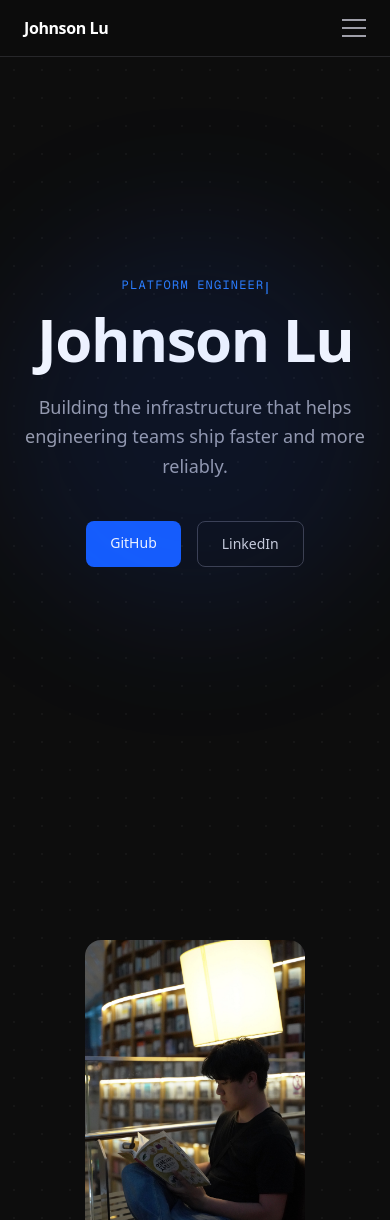
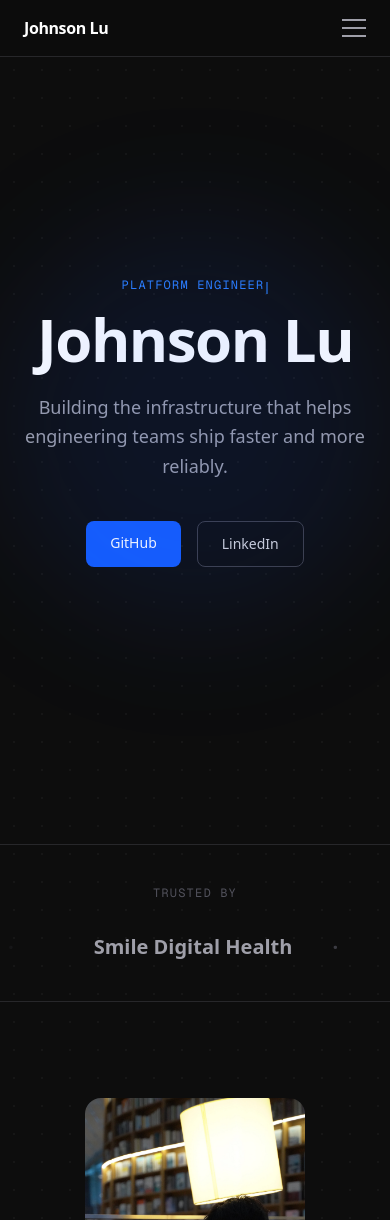
Before and after one commit to johnsonwlu/portfolio, a Next.js app: page / in a window 390 px wide. Shown: the top 1220 px of the page. Built offline with nearby package versions, Linux system fonts and the light colour scheme.

Commit message:
Add marquee, terminal hero, scroll animations, and mobile nav

```diff
--- a/app/globals.css
+++ b/app/globals.css
@@ -15,6 +15,15 @@ body {
   background-size: 28px 28px;
 }
 
+@keyframes marquee {
+  0% { transform: translateX(0); }
+  100% { transform: translateX(-12.5%); }
+}
+
+.animate-marquee {
+  animation: marquee 12s linear infinite;
+}
+
 ::-webkit-scrollbar {
   width: 6px;
 }
--- a/app/page.tsx
+++ b/app/page.tsx
@@ -1,5 +1,6 @@
 import Nav from "@/components/Nav";
 import Hero from "@/components/Hero";
+import Marquee from "@/components/Marquee";
 import About from "@/components/About";
 import Experience from "@/components/Experience";
 import Skills from "@/components/Skills";
@@ -12,6 +13,7 @@ export default function Home() {
       <Nav />
       <main>
         <Hero />
+        <Marquee />
         <About />
         <Experience />
         <Skills />
--- /dev/null
+++ b/components/Marquee.tsx
@@ -0,0 +1,33 @@
+const companies = [
+  "D3 Security",
+  "Eureka DevSecOps",
+  "Smile Digital Health",
+];
+
+const items = Array(8).fill(companies).flat();
+
+export default function Marquee() {
+  return (
+    <div className="border-y border-zinc-800 py-10">
+      <p className="text-center font-mono text-xs uppercase tracking-widest text-zinc-600 mb-8">
+        Trusted by
+      </p>
+      <div
+        className="relative overflow-hidden"
+        style={{
+          maskImage: "linear-gradient(to right, transparent, black 15%, black 85%, transparent)",
+          WebkitMaskImage: "linear-gradient(to right, transparent, black 15%, black 85%, transparent)",
+        }}
+      >
+        <div className="flex w-max animate-marquee">
+          {items.map((company, i) => (
+            <span key={i} className="flex items-center gap-10 px-10 text-xl font-semibold text-zinc-400">
+              {company}
+              <span className="text-zinc-700">·</span>
+            </span>
+          ))}
+        </div>
+      </div>
+    </div>
+  );
+}
```
